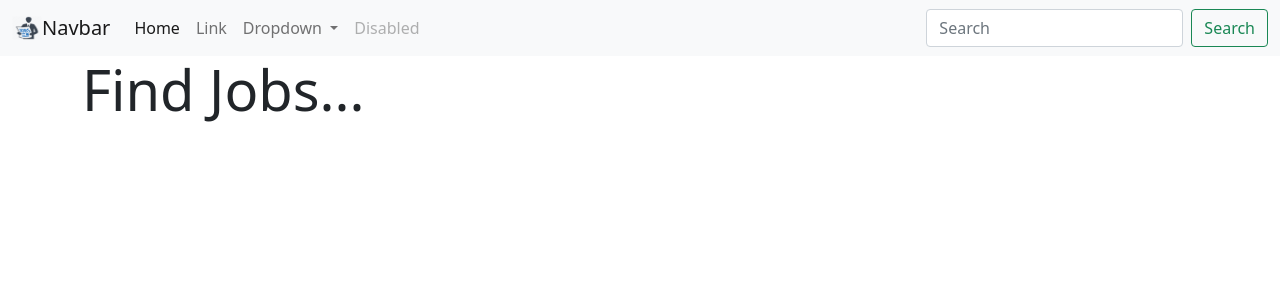
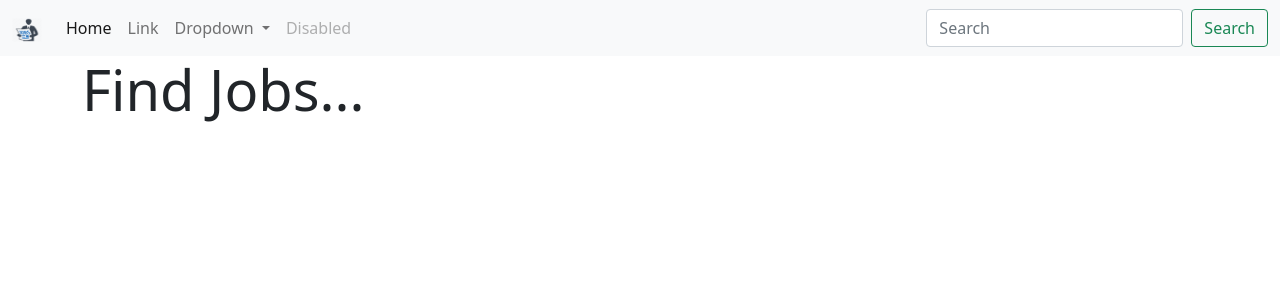
Before and after one commit to Syed-Sherjeel/JobSentry, a FastAPI app: page / in a window 1280 px wide. Shown: the top 300 px of the page. Run offline with FastAPI, Linux system fonts and the light colour scheme.

Commit message:
fix: fixes issue that prevented css display

```diff
--- a/Job_Post_Application/backend/templates/components/navbar.html
+++ b/Job_Post_Application/backend/templates/components/navbar.html
@@ -1,9 +1,10 @@
 <nav class="navbar navbar-expand-lg navbar-light bg-light">
   <div class="container-fluid">
-    <img src="{{ url_for('static', path='images/logo.png') }}" alt="" width="30" height="24"><link href="{{ url_for('static', path='/styles.css') }}" rel="stylesheet">
-    <a class="navbar-brand" href="#">Navbar</a>
+    <a class="navbar-brand" href="#">
+      <img src="{{ url_for('static', path='images/logo.png') }}" alt="" width="30" height="24">
+    </a>
     <button class="navbar-toggler" type="button" data-bs-toggle="collapse" data-bs-target="#navbarSupportedContent" aria-controls="navbarSupportedContent" aria-expanded="false" aria-label="Toggle navigation">
-      <span class="navbar-toggler-icon"></span>
+    <span class="navbar-toggler-icon"></span>
     </button>
     <div class="collapse navbar-collapse" id="navbarSupportedContent">
       <ul class="navbar-nav me-auto mb-2 mb-lg-0">
```
